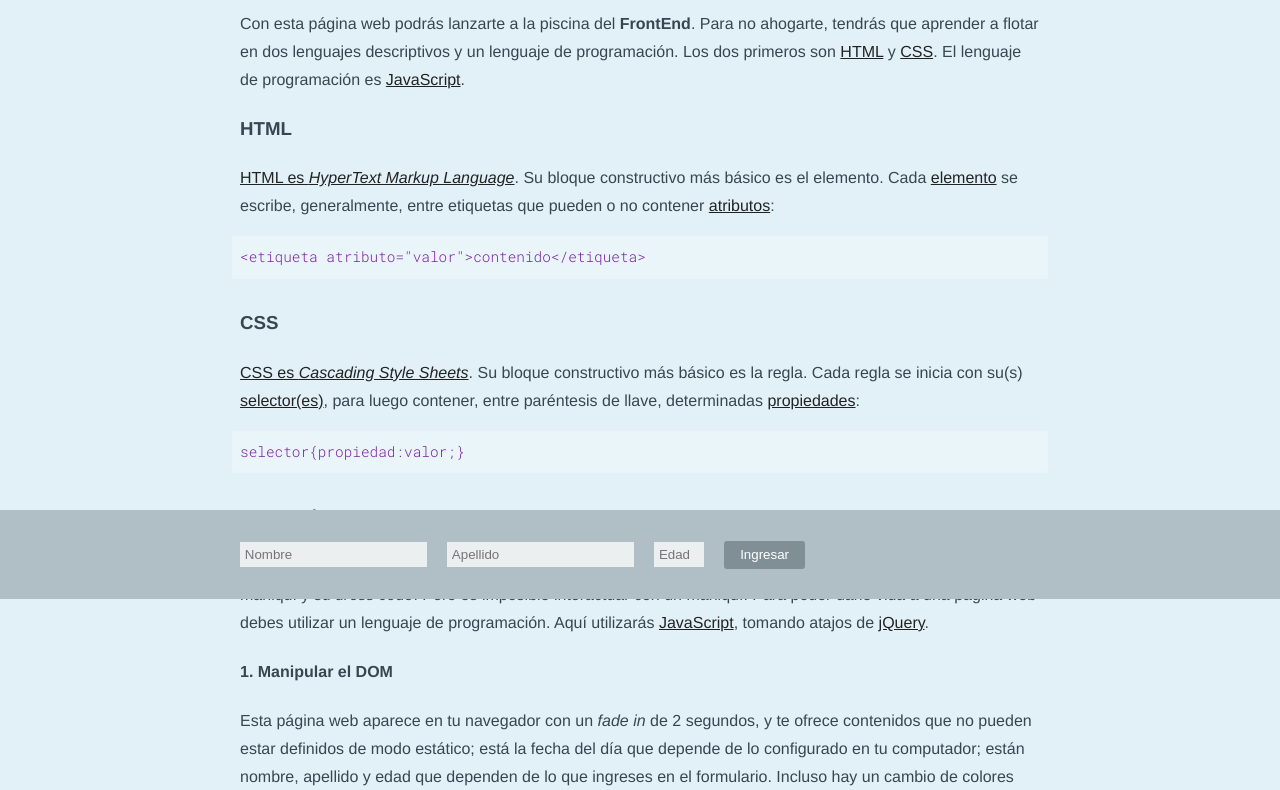
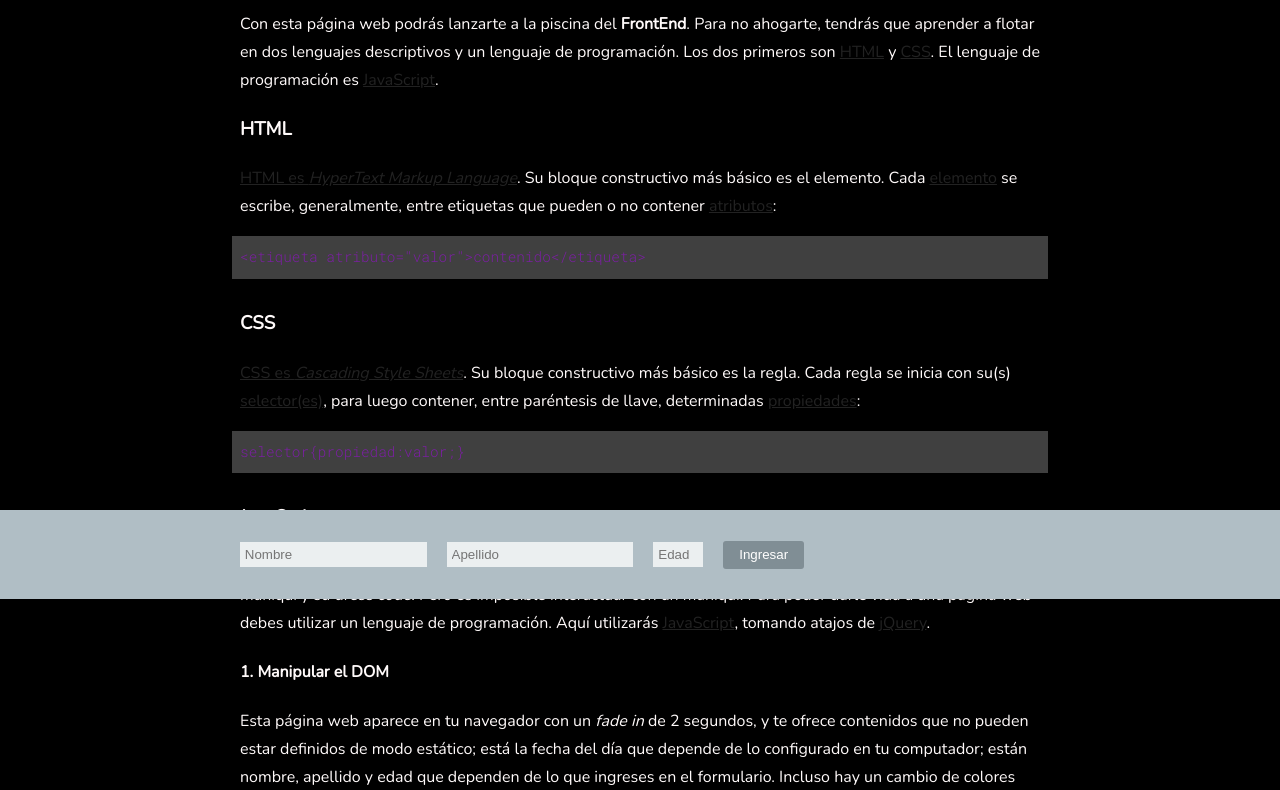
Before and after one commit to triniasecio/asecio_trini, a plain HTML site: page index.html in a window 1280 px wide. Shown: the part 201-991 px from the top of the page. Drawn offline with nearby package versions, Linux system fonts and the light colour scheme.

Commit message:
Add files via upload

```diff
--- a/estilo.css
+++ b/estilo.css
@@ -1,14 +1,32 @@
 @import url('https://fonts.googleapis.com/css?family=Roboto+Mono:300');
 
+@import url('https://fonts.googleapis.com/css?family=Source+Sans+Pro:300,300i,400,400i,700,700i');
+
+
+@import url('https://fonts.googleapis.com/css?family=Nunito');
+
+
+
 body {
-  color:#37474f;
+  color:rgb(255, 250, 250);
   padding:0;
   margin:0;
   margin-bottom:5rem;
-  font-family: Helvetica, Arial, sans-serif;
-  background:#e2f1f8;
+  font-family: 'Source Sans Pro', sans-serif;
+  background:#000;
   line-height: 1.75;
 }
+
+@media screen and (orientation:landscape){
+  body{
+    font-family: 'Nunito', sans-serif;
+  }
+}
+
+
+
+
+
 
 a{
   color:#222;
```
